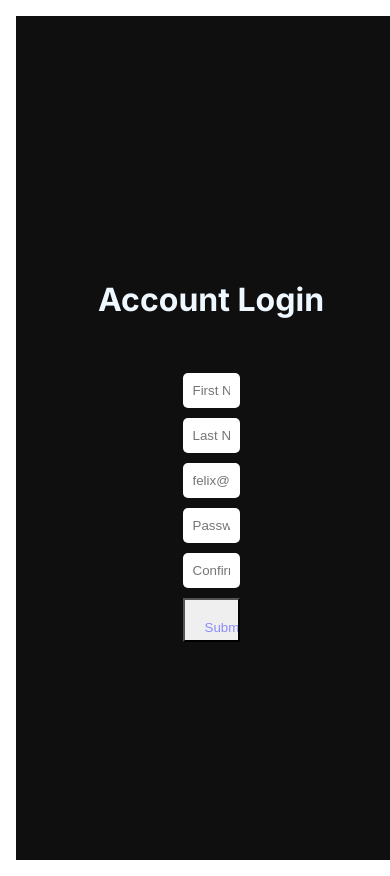
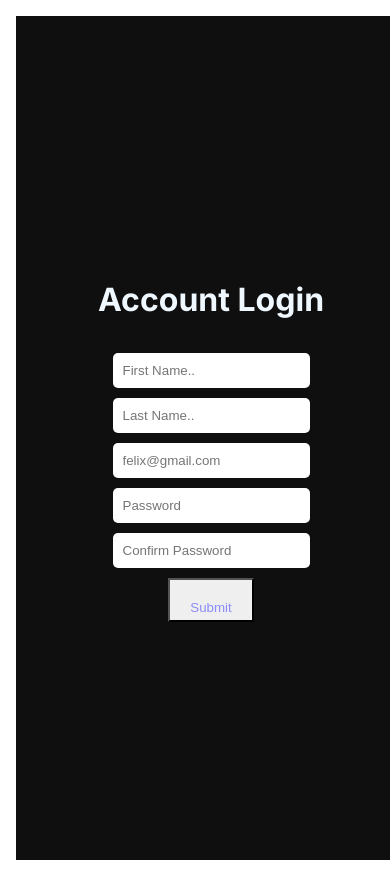
Before and after one commit to Preciousnnebuogor/Form-validation, a Next.js app: page / in a window 390 px wide. Built offline with nearby package versions, Linux system fonts and the light colour scheme.

Commit message:
css updated

```diff
--- a/app/components/product/ProductCard.module.scss
+++ b/app/components/product/ProductCard.module.scss
@@ -24,6 +24,13 @@
   justify-content: space-between;
   flex-direction: column;
 
+  @media (max-width: 600px) {
+    flex-direction: column;
+    align-items: center;
+    padding: 10px;
+    width: 90vw;
+  }
+
 
   input {
     padding: 10px;
@@ -43,6 +50,10 @@
   color: rgb(139, 139, 251);
   cursor: grab;
 
+  @media (max-width: 600px) {
+
+  }
+
   &::before {
     position: absolute;
     content: "";
@@ -58,14 +69,36 @@
     );
     transform: translateX(-100%);
     transition: 0.6s;
+
+    @media (max-width: 600px) {
+
+      background: linear-gradient(
+        120deg,
+        transparent,
+        var(--primary-color),
+        transparent
+      );
+      transform: translateX(-100%);
+      transition: 0.6s;
+    }
   }
 
   &:hover {
     background: transparent;
     box-shadow: 0 0 20px 10px hsla(204, 70%, 53%, 0.5);
 
+    @media (max-width: 600px) {
+      background: transparent;
+      box-shadow: 0 0 20px 10px hsla(204, 70%, 53%, 0.5);
+
+    }
+
     &::before {
       transform: translateX(100%);
+
+      @media (max-width: 600px) {
+        transform: translateX(100%);
+      }
     }
   }
 }
```
